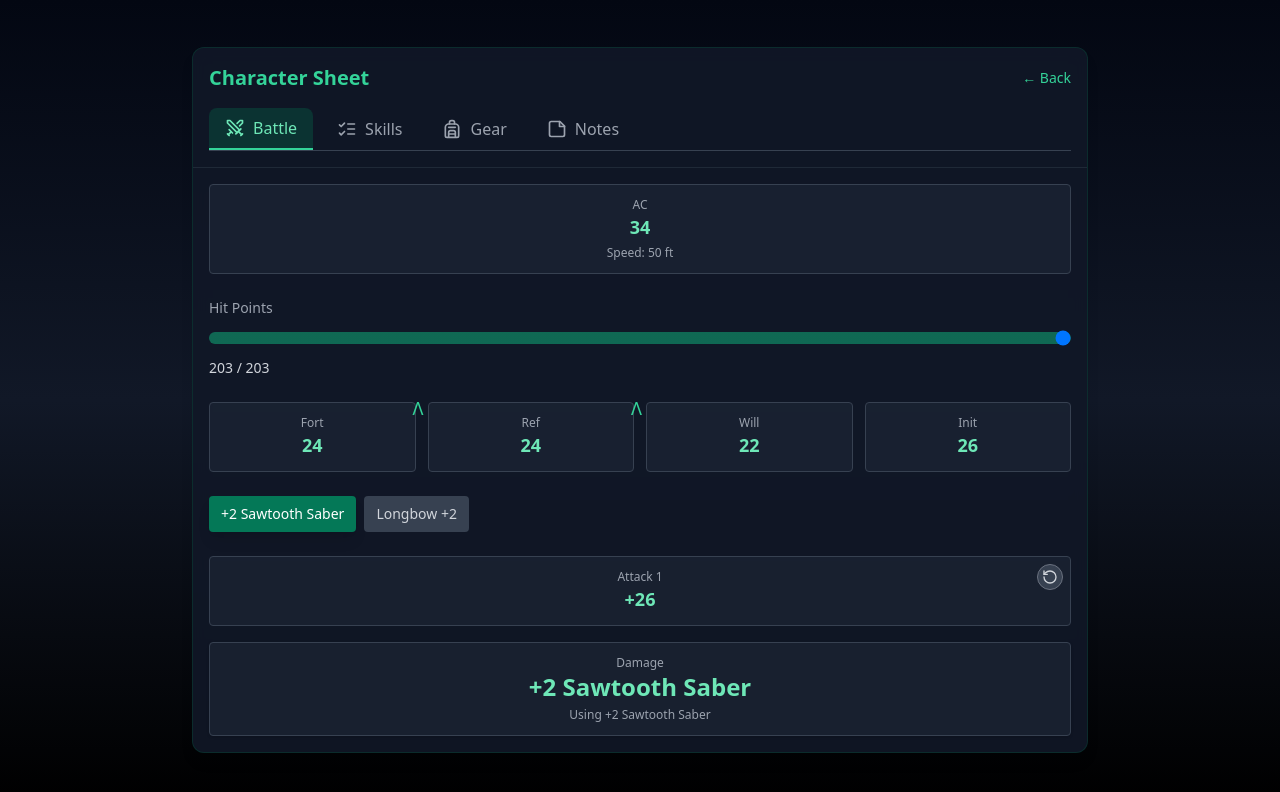
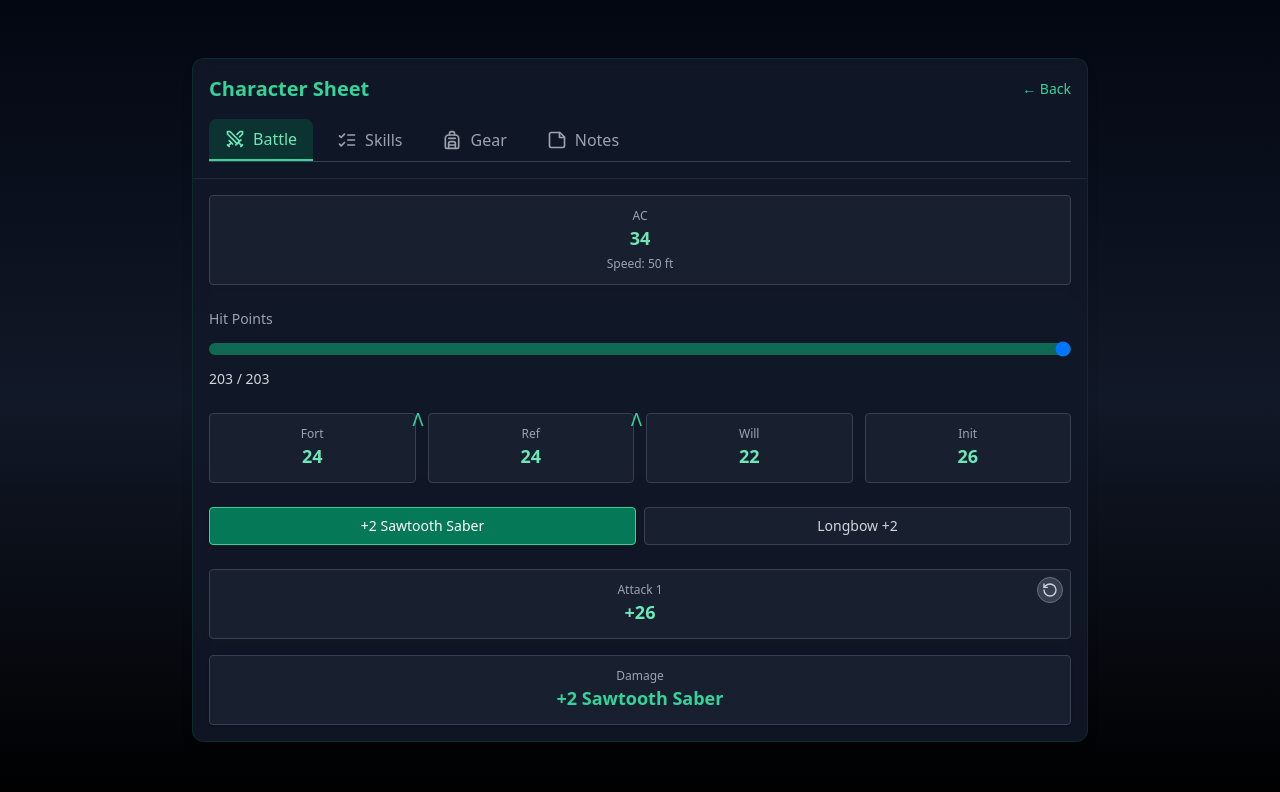
Before and after one commit to rlindgaard-collab/Karandras, a React (Vite) app: page /character-sheet in a window 1280 px wide. Shown: the top 792 px of the page. Built offline with nearby package versions, Linux system fonts and the light colour scheme.

Commit message:
Updated CharacterSheetPage.tsx

```diff
--- a/src/pages/CharacterSheetPage.tsx
+++ b/src/pages/CharacterSheetPage.tsx
@@ -360,16 +360,16 @@ export default function CharacterSheetPage() {
               </div>
 
               {/* Weapon selector */}
-              <div className="mt-6 flex gap-2 flex-wrap">
+              <div className="mt-6 flex gap-2">
                 {characterData.weapons.map((w, idx) => (
                   <button
                     key={idx}
                     type="button"
                     onClick={() => setActiveWeaponIndex(idx)}
-                    className={`px-3 py-2 rounded text-sm font-medium transition-all ${
-                      activeWeaponIndex === idx
-                        ? "bg-emerald-700 text-white shadow-lg"
-                        : "bg-gray-700 text-gray-300 hover:bg-gray-600"
+                    className={`flex-1 px-3 py-2 rounded text-sm font-medium border transition-all ${
+                      idx === activeWeaponIndex
+                        ? "bg-emerald-700 text-white border-emerald-400 shadow"
+                        : "bg-gray-800/60 text-gray-300 border-gray-700 hover:bg-emerald-800/40 hover:text-emerald-300"
                     }`}
                   >
                     {w.name}
@@ -417,13 +417,26 @@ export default function CharacterSheetPage() {
               <div className="mt-4 space-y-2">
                 <div className="w-full p-3 rounded border text-center bg-gray-800/60 border-gray-700 shadow">
                   <span className="block text-xs text-gray-400">Damage</span>
-                  <span className="text-2xl font-bold text-emerald-300">
-                    {damageResult !== null ? damageResult : activeWeapon.name}
-                  </span>
-                  <span className="block text-xs text-gray-400 mt-1">
-                    Using {activeWeapon.name}
-                  </span>
+
+                  {damageResult !== null ? (
+                    <>
+                      <span className="text-2xl font-bold text-emerald-300">
+                        {damageResult}
+                      </span>
+                      <span className="block text-xs text-gray-400 mt-1">
+                        Using {activeWeapon.name}
+                      </span>
+                      <span className="block text-xs text-emerald-400 mt-1">
+                        Damage Type: {activeWeapon.damage.type}
+                      </span>
+                    </>
+                  ) : (
+                    <span className="text-lg font-semibold text-emerald-400">
+                      {activeWeapon.name}
+                    </span>
+                  )}
                 </div>
+
                 {damageResult !== null && (
                   <div className="text-sm space-y-1">
                     {damageBreakdown.map((line, idx) => {
@@ -432,6 +445,7 @@ export default function CharacterSheetPage() {
                       if (line.type === "Piercing") color = "text-yellow-400";
                       if (line.type === "Spirit") color = "text-purple-400";
                       if (line.type === "Mental") color = "text-blue-400";
+                      if (line.type === "Fire") color = "text-orange-400";
 
                       return (
                         <div key={idx} className={color}>
```
